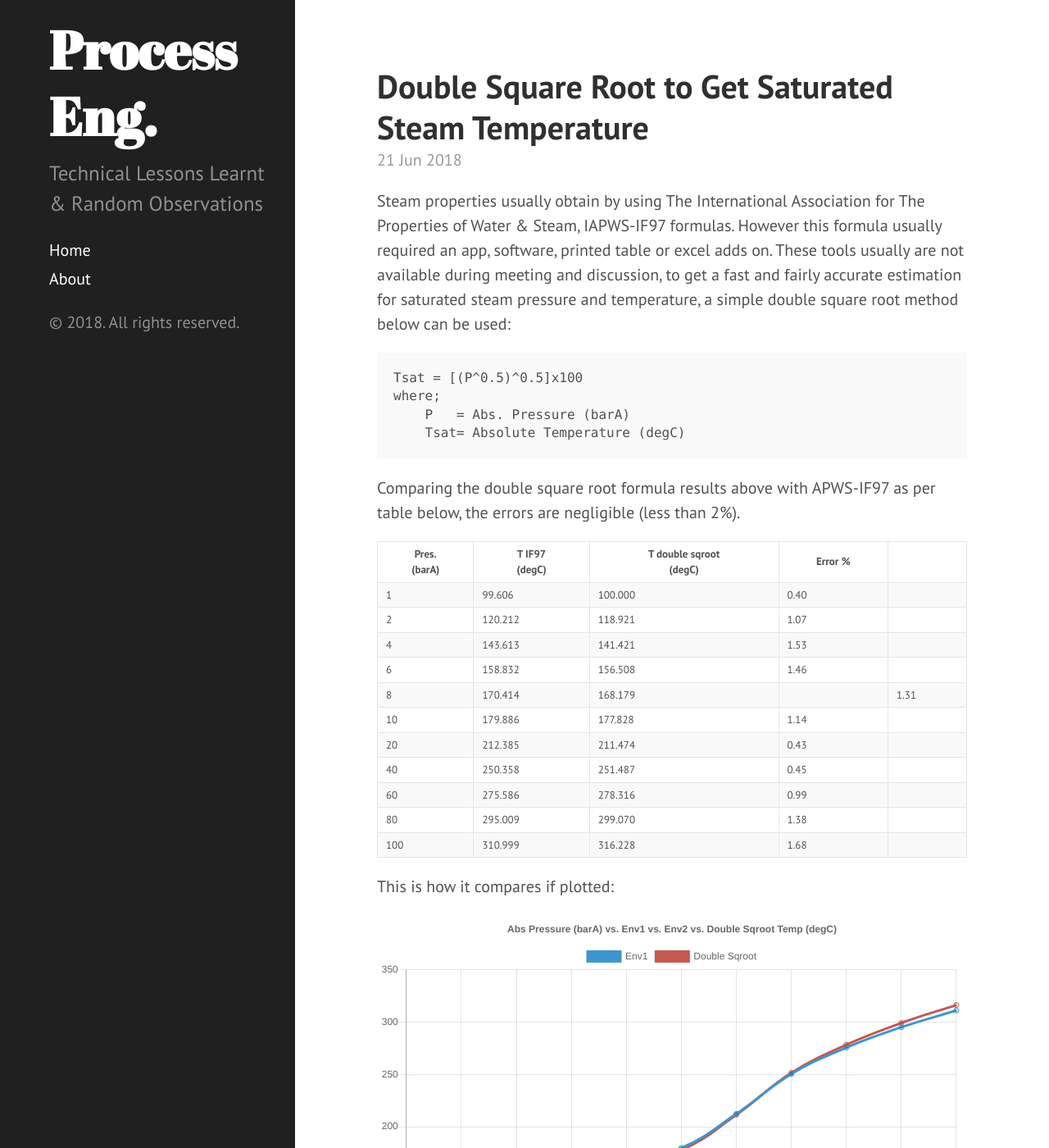
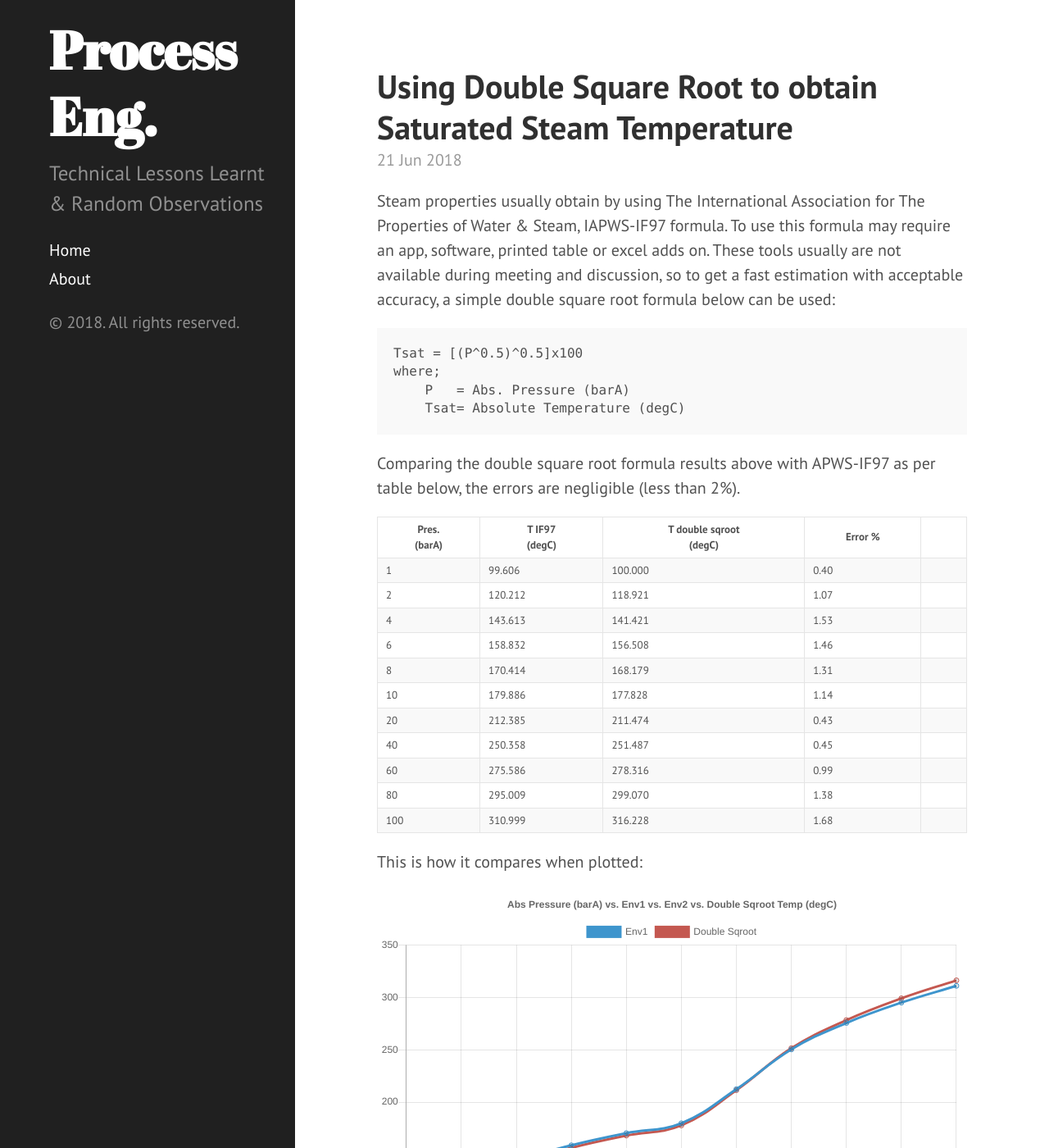
Before and after one commit to mohafizul/mohafizul.github.io, a Jekyll site: the page built from _posts/2018-06-21-calc-steam-property.md, in a window 1280 px wide and 1400 px high. Shown: the whole window at 82% size. Built offline with Jekyll 4.4.1, drawn with Linux system fonts in a browser that asks for light colours; nearby versions of some CDN libraries; some of the changed text lies outside the part shown.

Commit message:
modified a post

````diff
--- a/_posts/2018-06-21-calc-steam-property.md
+++ b/_posts/2018-06-21-calc-steam-property.md
@@ -4,14 +4,13 @@ custom_js:
     -   jquery
     -   jscript
     -   chart.js
-title:  "Double Square Root to Get Saturated Steam Temperature"
+title:  "Using Double Square Root to obtain Saturated Steam Temperature"
 date:   2018-06-21 15:30:00 +0800
 categories: Rule of Thumb
 ---
-Steam properties usually obtain by using The International Association for The Properties of Water & Steam, IAPWS-IF97 formulas.
-However this formula usually required an app, software, printed table or excel adds on. These tools usually are not available during
-meeting and discussion, to get a fast and fairly accurate estimation for saturated steam pressure and temperature, a simple double
-square root method below can be used:
+Steam properties usually obtain by using The International Association for The Properties of Water & Steam, IAPWS-IF97 formula.
+To use this formula may require an app, software, printed table or excel adds on. These tools usually are not available during
+meeting and discussion, so to get a fast estimation with acceptable accuracy, a simple double square root formula below can be used:
 
 ```phyton
 Tsat = [(P^0.5)^0.5]x100
@@ -27,7 +26,7 @@ Comparing the double square root formula results above with APWS-IF97 as per tab
 |2|120.212|118.921|1.07|
 |4|143.613|141.421|1.53|
 |6|158.832|156.508|1.46|
-|8|170.414|168.179||1.31|
+|8|170.414|168.179|1.31|
 |10|179.886|177.828|1.14|
 |20|212.385|211.474|0.43|
 |40|250.358|251.487|0.45|
@@ -35,18 +34,14 @@ Comparing the double square root formula results above with APWS-IF97 as per tab
 |80|295.009|299.070|1.38|
 |100|310.999|316.228|1.68|
 
-This is how it compares if plotted:
+This is how it compares when plotted:
 
 <canvas id="popChart" width="600" height="400"></canvas>
 
-This is how it compares if plotted:
-
-Graph
-
-So with plant saturated steam usually is between 5 barG to 50 barG, the formula could be very useful.
+So with plant saturated steam usually is between 5 barG to 50 barG, the formula can give values at negligible different compare to APWS-IF97.
 
 |Steam Type|Pressure. (barG)|Pressure (barA)|
 |---------|---|---|
-|Low pressure (sat)|5.5|4.5|
-|Desuperheated Medium Pressure|17|16|
-|Desuperheated High pressure|47|46|
+|Low Pressure (sat) Steam|5.5|4.5|
+|Desuperheated Medium Pressure Steam|17|16|
+|Desuperheated High Pressure Steam|47|46|
````
